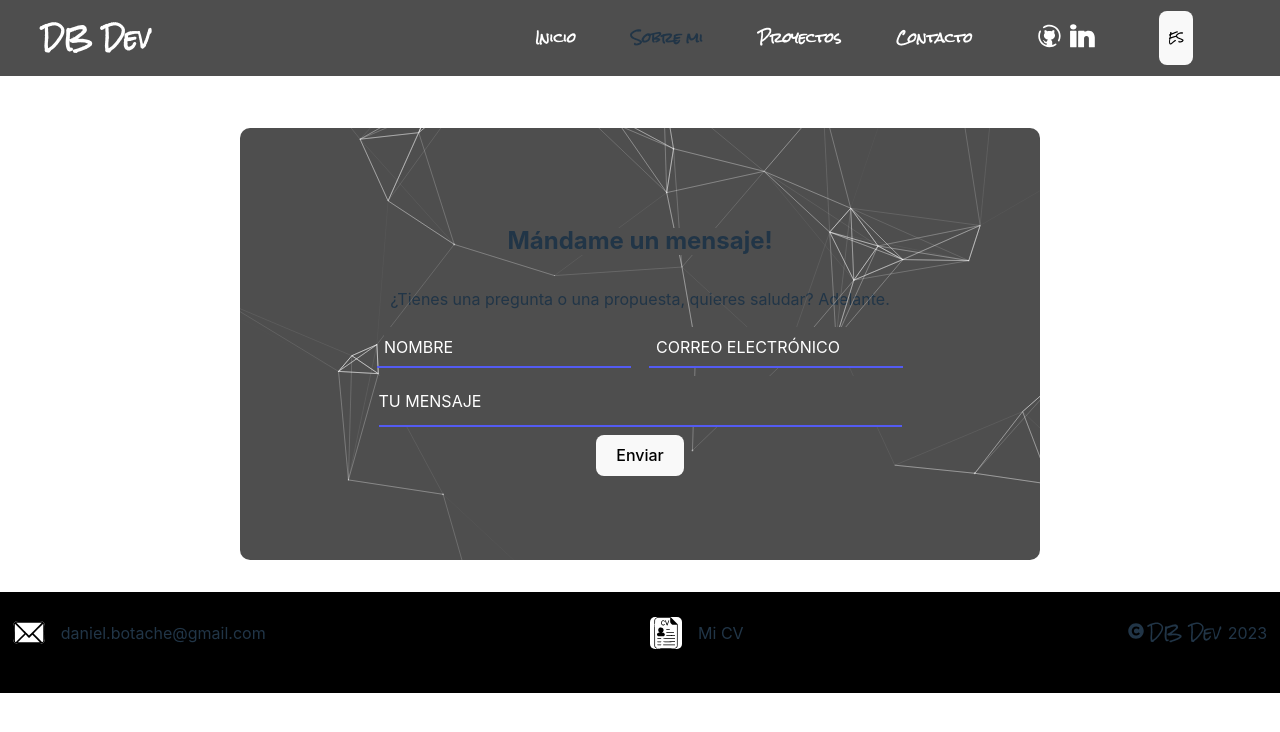
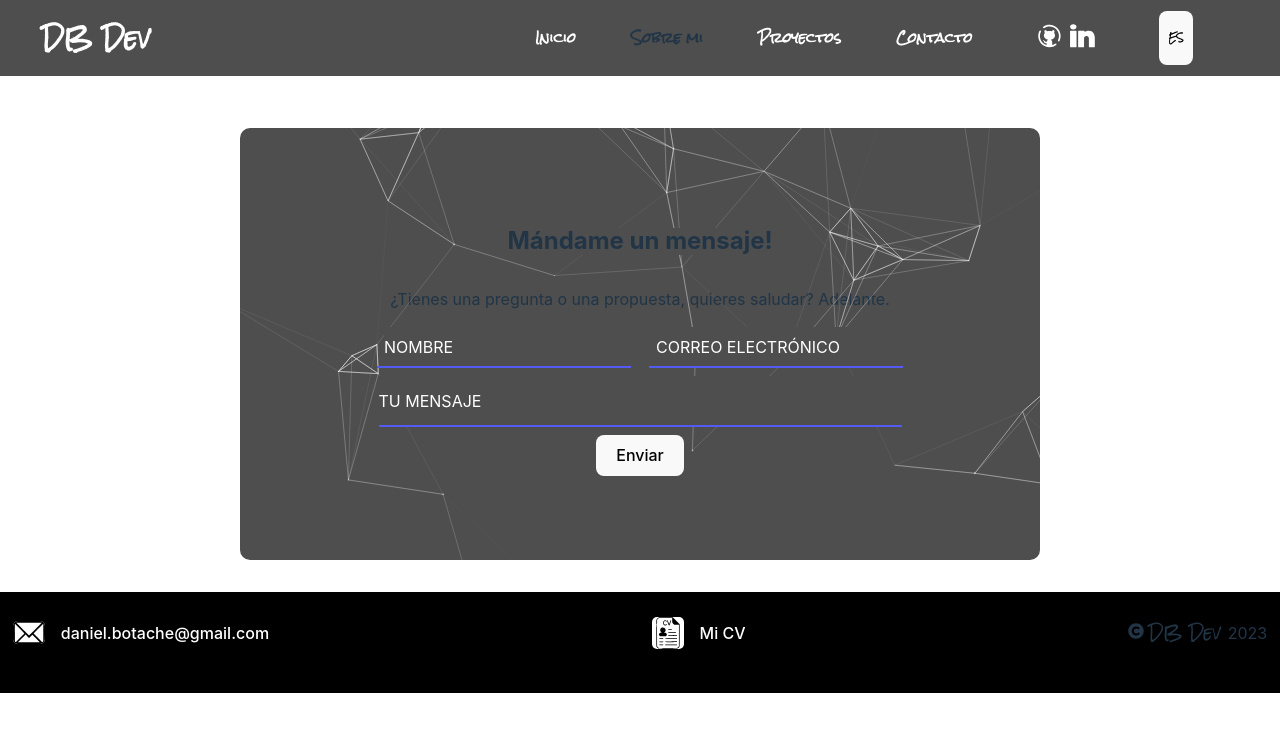
Before and after one commit to Daniel-Botache/Portfolio, a React (Vite) app in the folder Portfolio/: page /contact in a window 1280 px wide. Shown: the top 732 px of the page. Built offline with nearby package versions, Linux system fonts and the light colour scheme.

Commit message:
todos los botones menos idiomas funcionales

```diff
--- a/Portfolio/src/App.jsx
+++ b/Portfolio/src/App.jsx
@@ -1,7 +1,7 @@
 import "./App.css";
 import NavBar from "./components/NavBar/NavBar";
 import Home from "./components/Home/Home";
-import Projects from "./components/Projects/Projects";
+import Projects from "./components/Projects/Projects.jsx";
 import ContacView from "./components/Contact/ContacView";
 import { Routes, Route } from "react-router-dom";
 import Footer from "./components/Footer/Footer";
--- a/Portfolio/src/components/Footer/Footer.jsx
+++ b/Portfolio/src/components/Footer/Footer.jsx
@@ -3,17 +3,30 @@ import { FaCopyright } from "react-icons/fa";
 import styles from "./Footer.module.css";
 import MAIL from "../../assets/Icons/147563.svg";
 import CV from "../../assets/Icons/cv.svg";
+import { Link } from "react-router-dom";
 const Footer = () => {
   return (
     <footer className={styles.mainContainerFooter}>
       <div className={styles.emailContainer}>
-        <img src={MAIL} alt="mail icon" className={styles.imgFooter} />
-        <p>daniel.botache@gmail.com</p>
+        <a
+          href="mailto:daniel.botache@gmail.com"
+          className={styles.emailContainer}
+        >
+          <img src={MAIL} alt="mail icon" className={styles.imgFooter} />
+          <p>daniel.botache@gmail.com</p>
+        </a>
       </div>
+
       <div className={styles.emailContainer}>
-        <img src={CV} alt="cv icon" className={styles.imgFooter} />
-        <p>Mi CV</p>
+        <Link
+          to="https://drive.google.com/file/d/12b04NzBIa75QDH9gviUlkYVIx8dY1Tjc/view?usp=sharing"
+          className={styles.emailContainer}
+        >
+          <img src={CV} alt="cv icon" className={styles.imgFooter} />
+          <p>Mi CV</p>
+        </Link>
       </div>
+
       <p>
         <FaCopyright /> <span className={styles.spanFooter}>DB Dev </span>{" "}
         {new Date().getFullYear()}
--- a/Portfolio/src/components/Projects/Projects.jsx
+++ b/Portfolio/src/components/Projects/Projects.jsx
@@ -6,6 +6,7 @@ import React from "react";
 import Particles from "react-tsparticles";
 import { loadSlim } from "tsparticles-slim";
 import { useCallback } from "react";
+import { Link } from "react-router-dom";
 
 const Projects = () => {
   const particlesInit = useCallback(async (engine) => {
@@ -106,7 +107,9 @@ const Projects = () => {
               E-commerce para compra y venta de vehículos de alta gama
             </span>
           </p>
-          <button>Visitar →</button>
+          <Link to={"https://vehibuy-rho.vercel.app/"}>
+            <button>Visitar →</button>
+          </Link>
         </div>
       </div>
       <div className={styles.projectContainer}>
@@ -121,7 +124,9 @@ const Projects = () => {
               turisticas que se pueden realizar en él.
             </span>
           </p>
-          <button>Visitar →</button>
+          <Link to={"https://github.com/Daniel-Botache/Countries-app"}>
+            <button>Visitar →</button>
+          </Link>
         </div>
       </div>
       <div className={styles.projectContainer}>
@@ -136,7 +141,9 @@ const Projects = () => {
               agregarlas a favoritos y obtener su información
             </span>
           </p>
-          <button>Visitar →</button>
+          <Link to={"https://github.com/Daniel-Botache/Rick-and-Morty-Apps"}>
+            <button>Visitar →</button>
+          </Link>
         </div>
       </div>
     </div>
```
